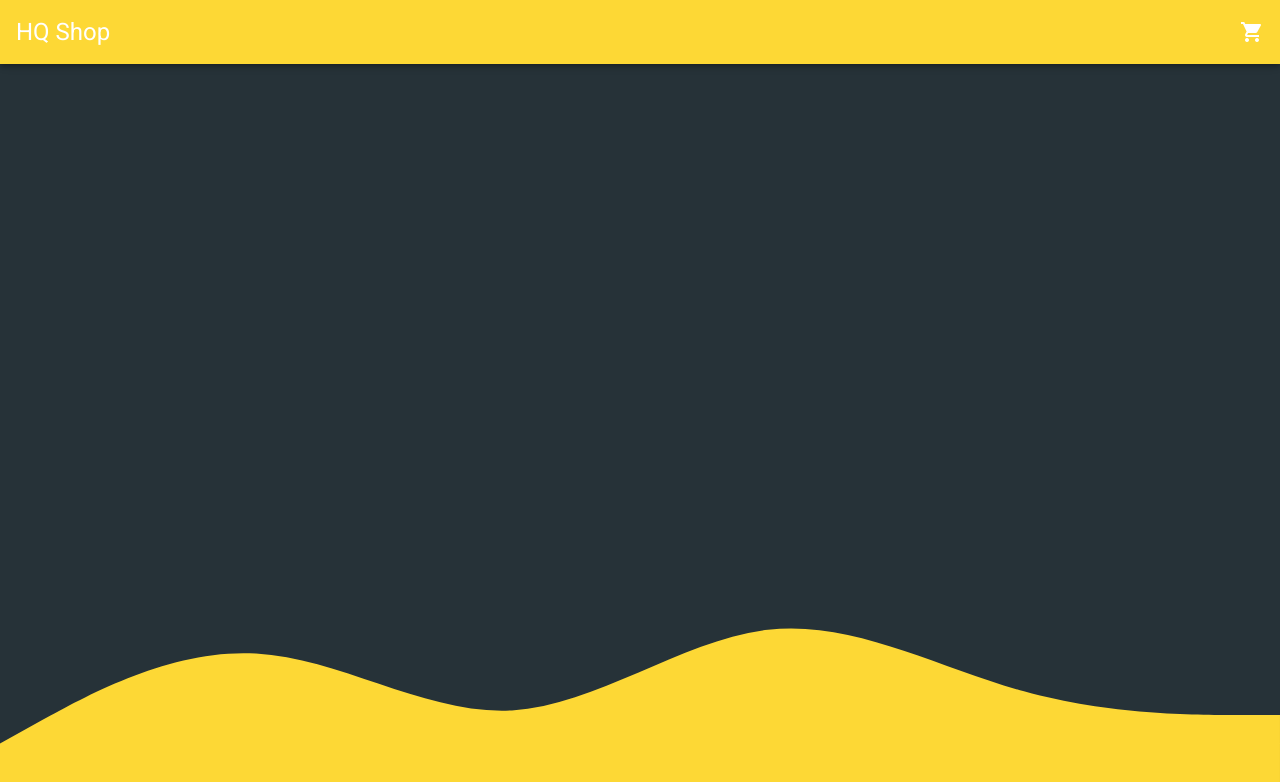
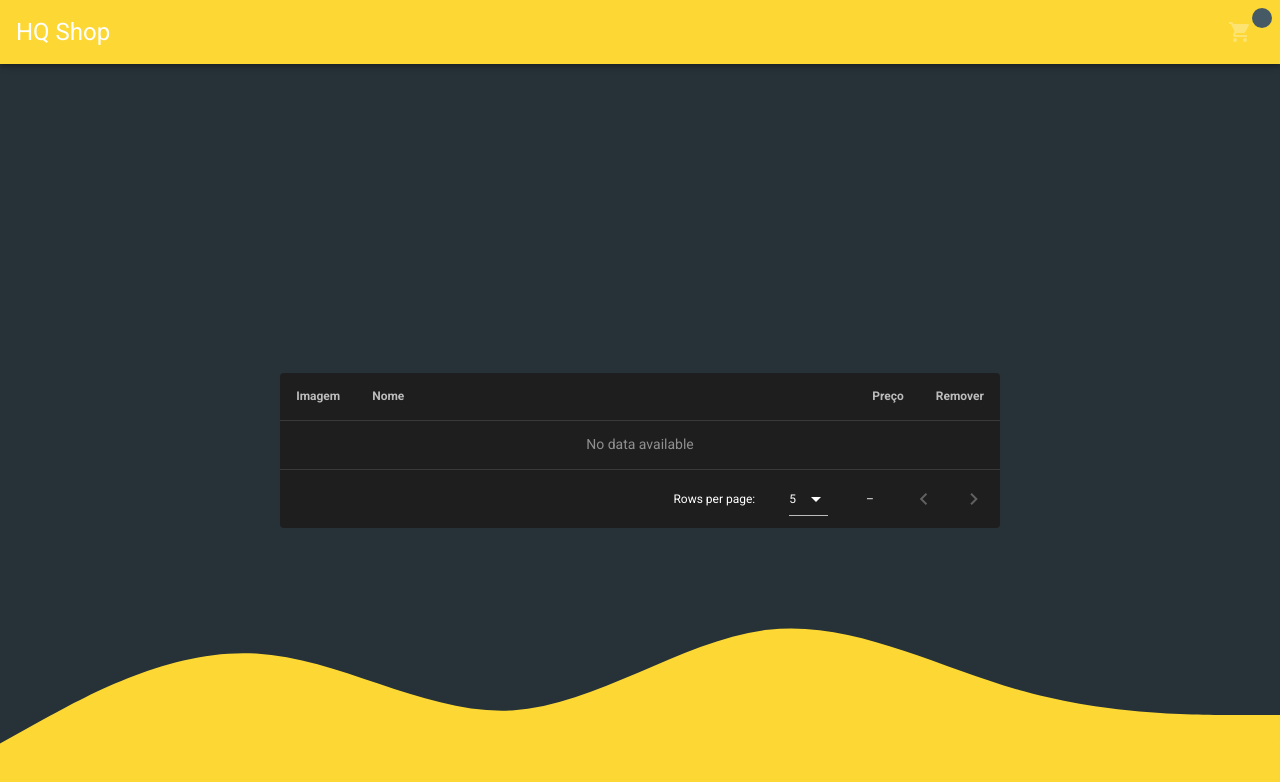
Before and after one commit to LeoSouza221/hq-shop, a Vue app: page /carrinho in a window 1280 px wide. Shown: the top 782 px of the page. Built offline with nearby package versions, Linux system fonts and the light colour scheme.

Commit message:
Criado apresentacao do carrinho

```diff
--- a/src/components/AppBar.vue
+++ b/src/components/AppBar.vue
@@ -5,8 +5,38 @@
   )
     v-toolbar-title.text-h5 HQ Shop
     v-spacer
-    v-btn(
-      icon
+    v-badge(
+      avatar
+      overlap
+      color="accent"
+      :content="qtdeItensCarrinho"
+      dark
+      offset-y="20"
     )
-      v-icon mdi-cart
+      v-btn(
+        icon
+        :disabled="qtdeItensCarrinho <= 0"
+        @click="abrirCarrinho"
+      )
+        v-icon mdi-cart
 </template>
+
+<script>
+import { mapGetters } from 'vuex';
+
+export default {
+  name: 'AppBar',
+
+  computed: {
+    ...mapGetters([
+      'qtdeItensCarrinho',
+    ]),
+  },
+
+  methods: {
+    abrirCarrinho() {
+      this.$router.push({ name: 'Carrinho' });
+    },
+  },
+};
+</script>
--- a/src/router/index.js
+++ b/src/router/index.js
@@ -14,6 +14,11 @@ const routes = [
     name: 'DetalhesQuadrinhos',
     component: () => import('../views/detalhesQuadrinhos/detalhesQuadrinhos.vue'),
   },
+  {
+    path: '/carrinho',
+    name: 'Carrinho',
+    component: () => import('../views/carrinho/Carrinho.vue'),
+  },
 ];
 
 const router = new VueRouter({
--- a/src/store/index.js
+++ b/src/store/index.js
@@ -12,31 +12,33 @@ export default new Vuex.Store({
     listaAdicionar(state, pedido) {
       state.itemsCarrinho.push(pedido);
     },
+
     listaRemover(state, pedido) {
       const posicao = state.itemsCarrinho.findIndex((item) => item.id === pedido.id);
 
       state.itemsCarrinho.splice(posicao, 1);
     },
+
     limparLista(state) {
       state.itemsCarrinho = [];
     },
   },
+
   actions: {
     listar: ({ commit }, quadrinho) => new Promise((resolve) => {
-      // const { acao, pedido } = info;
-      // const atualizarLista = {
-      //   adicionar: (itemPedido) => {
-      //     commit('listaAdicionar', itemPedido);
-      //   },
-      //   remover: (itemPedido) => {
-      //     commit('listaRemover', itemPedido);
-      //   },
-      // };
       commit('listaAdicionar', quadrinho);
 
       resolve();
     }),
+
+    remover: ({ commit }, quadrinho) => new Promise((resolve) => {
+      commit('listaRemover', quadrinho);
+
+      resolve();
+    }),
   },
+
   getters: {
+    qtdeItensCarrinho: (state) => state.itemsCarrinho.length,
   },
 });
--- /dev/null
+++ b/src/views/carrinho/Carrinho.vue
@@ -0,0 +1,74 @@
+<template lang="pug">
+  .carrinho-container
+    v-row(justify="center")
+      v-data-table(
+        :headers="headers"
+        :items="itensCarrinho"
+        :items-per-page="5"
+      )
+        template(v-slot:item.images="{ item }")
+          v-img(
+            :src="ajustarUrlImagem(item.images[0])"
+            height="70"
+            width="50"
+            contain
+          )
+        template(v-slot:item.prices="{ item }")
+          span {{ prices }}
+</template>
+
+<script>
+import ajusteUrl from '@/mixins/ajusteUrl';
+
+export default {
+  name: 'Carrinho',
+
+  mixins: [ajusteUrl],
+
+  data: () => ({
+    headers: [
+      {
+        text: 'Imagem',
+        align: 'center',
+        sortable: false,
+        value: 'images',
+        width: '50px',
+      },
+      {
+        text: 'Nome',
+        align: 'left',
+        sortable: false,
+        value: 'title',
+        width: '500px',
+      },
+      {
+        text: 'Preço',
+        align: 'center',
+        sortable: false,
+        value: 'prices',
+      },
+      {
+        text: 'Remover',
+        align: 'center',
+        sortable: false,
+        value: 'id',
+      },
+    ],
+  }),
+
+  computed: {
+    itensCarrinho() {
+      return this.$store.state.itemsCarrinho;
+    },
+  },
+};
+</script>
+
+<style>
+  .carrinho-container {
+    margin-top: 100px;
+    height: 100%;
+    display: flex;
+    align-items: center;
+  }
+</style>
```
Also changed, not shown: 1 other file (tests, documents, lock files or other folders).
